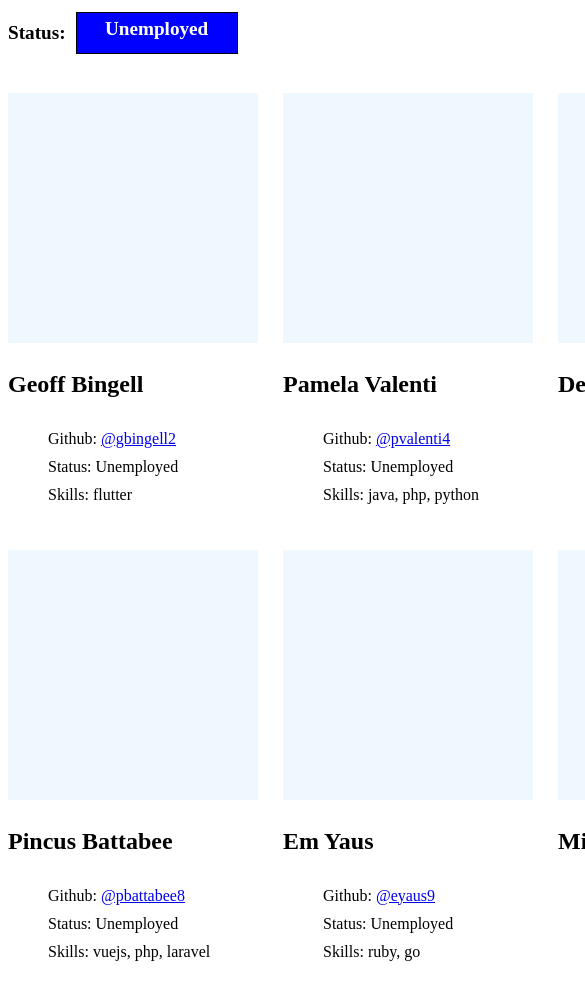
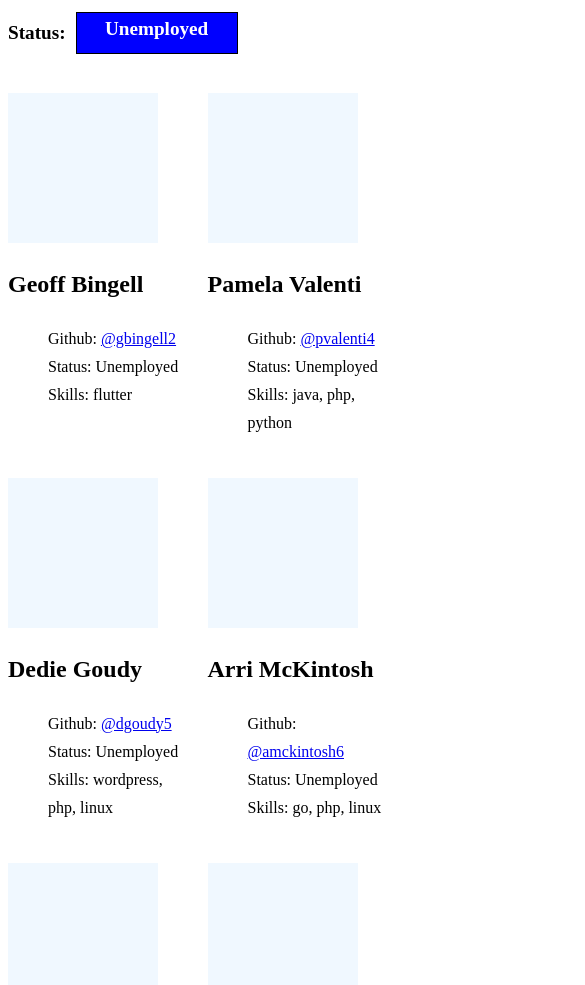
Before and after one commit to luisduenas/developers-mxli, a Gatsby site: page / in a window 390 px wide. Shown: the top 985 px of the page, 585 px wide, since content can reach past the window. Built offline with nearby package versions, Linux system fonts and the light colour scheme; Gatsby itself is replaced by a stand-in of ours.

Commit message:
Add media queries

```diff
--- a/src/components/Profile.js
+++ b/src/components/Profile.js
@@ -6,6 +6,16 @@ const ProfilePicture = styled.div`
   width: 250px;
   height: 250px;
   background-color: aliceblue;
+
+  @media (max-width: 800px) {
+    width: 200px;
+    height: 200px;
+  }
+
+  @media (max-width: 600px) {
+    width: 150px;
+    height: 150px;
+  }
 `
 
 const ProfileCard = styled.div`
--- a/src/components/ProfileList.js
+++ b/src/components/ProfileList.js
@@ -4,4 +4,12 @@ export const ProfileList = styled.div`
   display: grid;
   gap: 25px;
   grid-template-columns: repeat(4, 1fr);
+
+  @media (max-width: 800px) {
+    grid-template-columns: repeat(3, 1fr);
+  }
+
+  @media (max-width: 600px) {
+    grid-template-columns: repeat(2, 1fr);
+  }
 `
```
